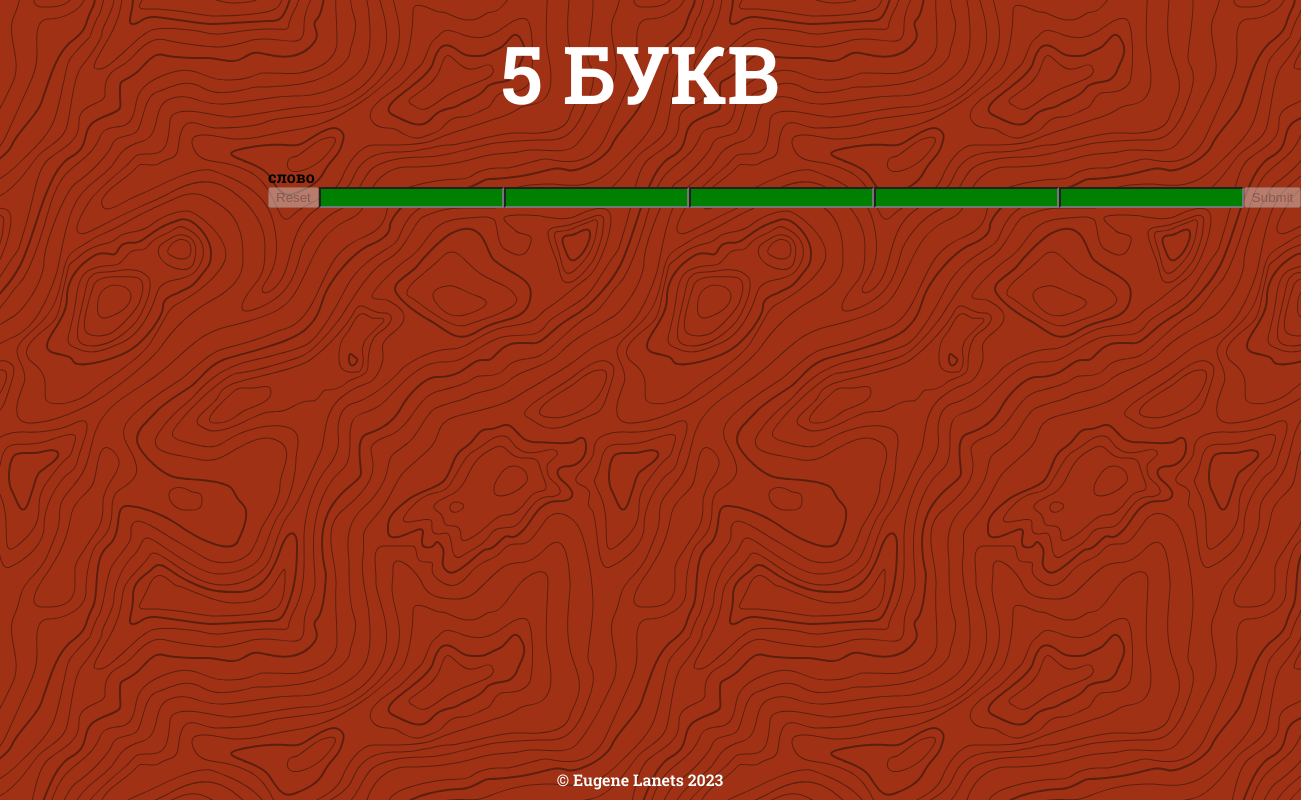
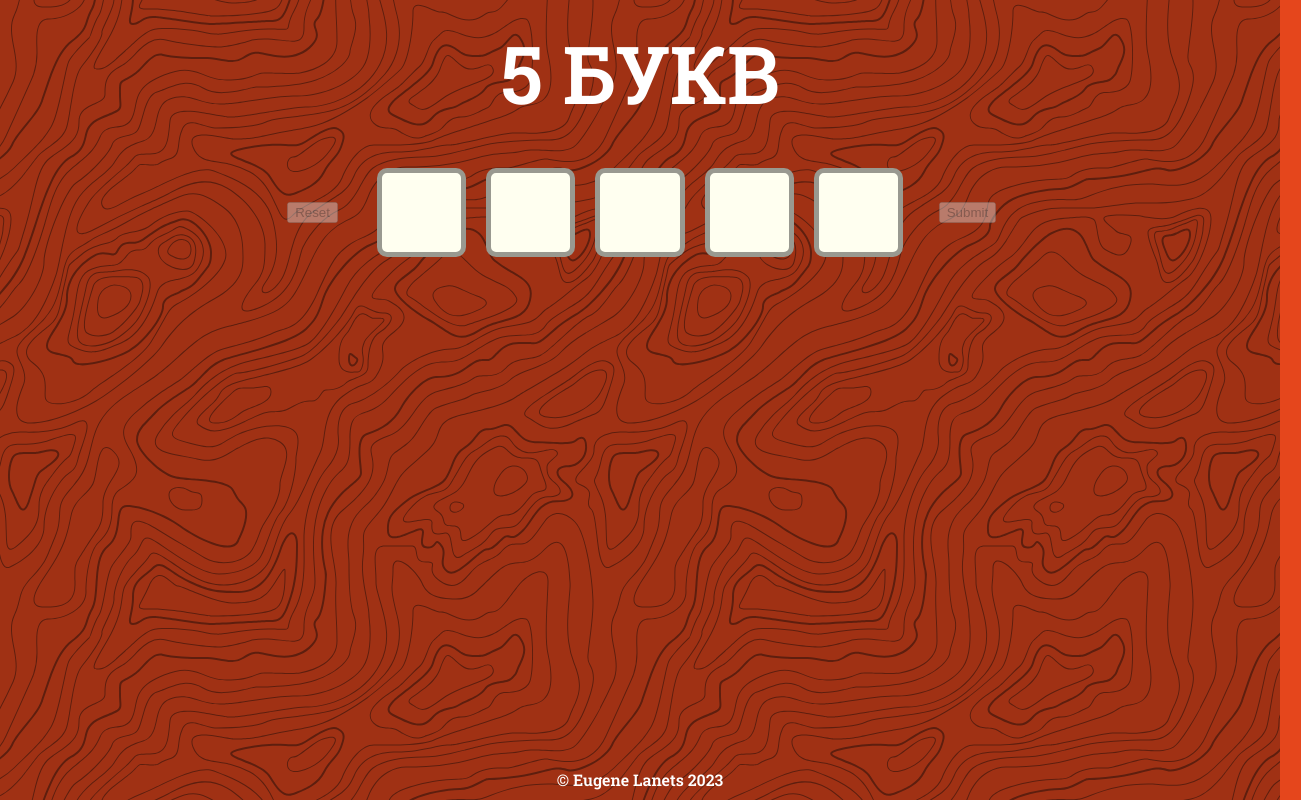
Before and after one commit to EugeneLanets/wordle, a React (Vite) app: page /game in a window 1280 px wide. Shown: the whole page, 1301 px wide, since content can reach past the window. Built offline with nearby package versions, Linux system fonts and the light colour scheme.

Commit message:
feat: add RowInput styles

```diff
--- a/src/components/Game/Game.css
+++ b/src/components/Game/Game.css
@@ -1,3 +1,6 @@
 .game {
-
+  display: grid;
+  grid-template-rows: repeat(6, 1fr);
+  grid-template-columns: 1fr;
+  justify-content: center;
 }
--- a/src/components/Game/Game.tsx
+++ b/src/components/Game/Game.tsx
@@ -8,7 +8,6 @@ const Game = () => {
 
   return (
     <section className='game'>
-      {word}
       <RowInput />
     </section>
   );
--- a/src/components/RowInput/RowInput.css
+++ b/src/components/RowInput/RowInput.css
@@ -1,11 +1,32 @@
-.rowInput {
-  display: flex;
+.row {
+  display: grid;
+  grid-template-rows: 1fr;
+  grid-template-columns: repeat(7, 1fr);
+  place-items: center;
+  gap: 20px;
 }
 
 .cell {
-  background-color: green;
+  transition: 0.3s;
+  border: 5px solid rgba(0, 0, 0, 0.4);
+  border-radius: 10px;
+  background-color: ivory;
+  padding: 10px;
+  aspect-ratio: 1;
+  width: 100%;
+  font-size: 2.5rem;
+  font-family: inherit;
+  text-align: center;
+  text-transform: uppercase;
 }
 
-.cell__type_error {
+.cell:focus {
+  scale: 1.2;
+  outline: none;
+  border-color: #000;
+  caret-color: transparent;
+}
+
+.cell_type_error {
   background-color: red;
 }
--- a/src/components/RowInput/RowInput.tsx
+++ b/src/components/RowInput/RowInput.tsx
@@ -1,5 +1,5 @@
 import './RowInput.css';
-import { ChangeEvent, FocusEvent, KeyboardEvent } from 'react';
+import { ChangeEvent, KeyboardEvent } from 'react';
 import { focusOnAnotherInput, getClassName, isInputValid } from './helpers';
 import { useDispatch, useSelector } from 'react-redux';
 import { ICell, RootState } from '../../interfaces';
@@ -15,6 +15,7 @@ const RowInput = () => {
   const cells = useSelector((state: RootState): ICell[] => state.rowInput);
   const emptyCellsLength = cells.filter(({ value }) => !value).length;
   const handleChange = ({ target }: ChangeEvent<HTMLInputElement>) => {
+    console.log('change');
     const { name: id, value } = target;
     dispatch(resetError());
     if (!value.length) return;
@@ -33,9 +34,11 @@ const RowInput = () => {
     const { name: id } = currentTarget;
     switch (key) {
       case 'Backspace':
+        dispatch(updateCellValue({ id, value: '' }));
+        focusOnAnotherInput(currentTarget, 'backward');
+        return;
       case 'Delete':
         dispatch(updateCellValue({ id, value: '' }));
-        focusOnAnotherInput(currentTarget, 'backward');
         return;
       case 'ArrowLeft':
         focusOnAnotherInput(currentTarget, 'backward');
@@ -48,16 +51,12 @@ const RowInput = () => {
     }
   };
 
-  const handleFocus = ({ target }: FocusEvent<HTMLInputElement>) => {
-    target.select();
-  };
-
   const handleRowReset = () => {
     dispatch(resetCells());
   };
 
   return (
-    <form className='rowInput' onReset={handleRowReset}>
+    <form className='row rowInput' onReset={handleRowReset}>
       <button type='reset' disabled={emptyCellsLength === cells.length}>
         Reset
       </button>
@@ -68,7 +67,6 @@ const RowInput = () => {
           maxLength={1}
           onChange={handleChange}
           onKeyUp={handleKeyUp}
-          onFocus={handleFocus}
           value={cell.value}
           key={cell.id}
           name={cell.id}
--- a/src/components/RowInput/helpers.ts
+++ b/src/components/RowInput/helpers.ts
@@ -1,11 +1,4 @@
 import classNames from 'classnames';
-
-export const focusOnNextInput = (element: HTMLInputElement) => {
-  (element.nextElementSibling as HTMLInputElement)?.focus();
-};
-export const focusOnPreviousInput = (element: HTMLInputElement) => {
-  (element.previousElementSibling as HTMLInputElement)?.focus();
-};
 
 export const focusOnAnotherInput = (
   element: HTMLInputElement,
@@ -25,8 +18,8 @@ export const focusOnAnotherInput = (
 };
 
 export const isInputValid = (inputValue: string): boolean =>
-  /[ёа-я]/.test(inputValue.toLowerCase());
+  /^[ёа-я]$/i.test(inputValue.toLowerCase());
 
 export const getClassName = (hasError: boolean) => {
-  return classNames('cell', { cell__type_error: hasError });
+  return classNames('cell', { cell_type_error: hasError });
 };
--- a/src/store/reducers/rowInputReducer.ts
+++ b/src/store/reducers/rowInputReducer.ts
@@ -27,7 +27,7 @@ const rowInputSlice = createSlice({
       const { id, value } = action.payload;
       const newCell = state.find((cell) => cell.id === id);
       if (!newCell) return;
-      newCell.value = value;
+      newCell.value = value.toLowerCase();
     },
     resetCells() {
       return initialState;
```
